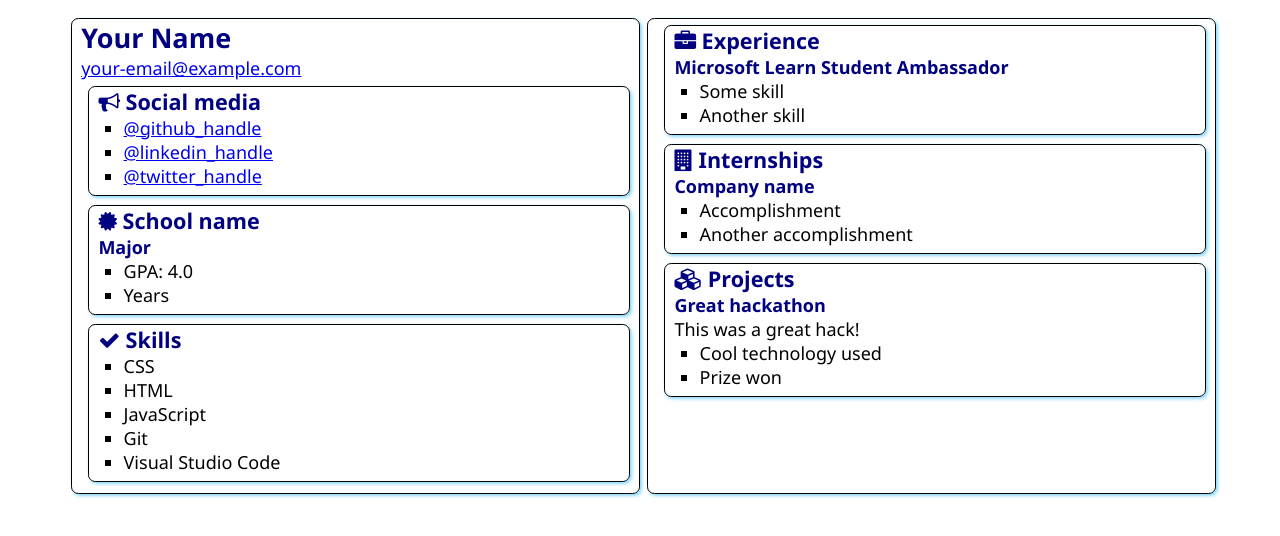
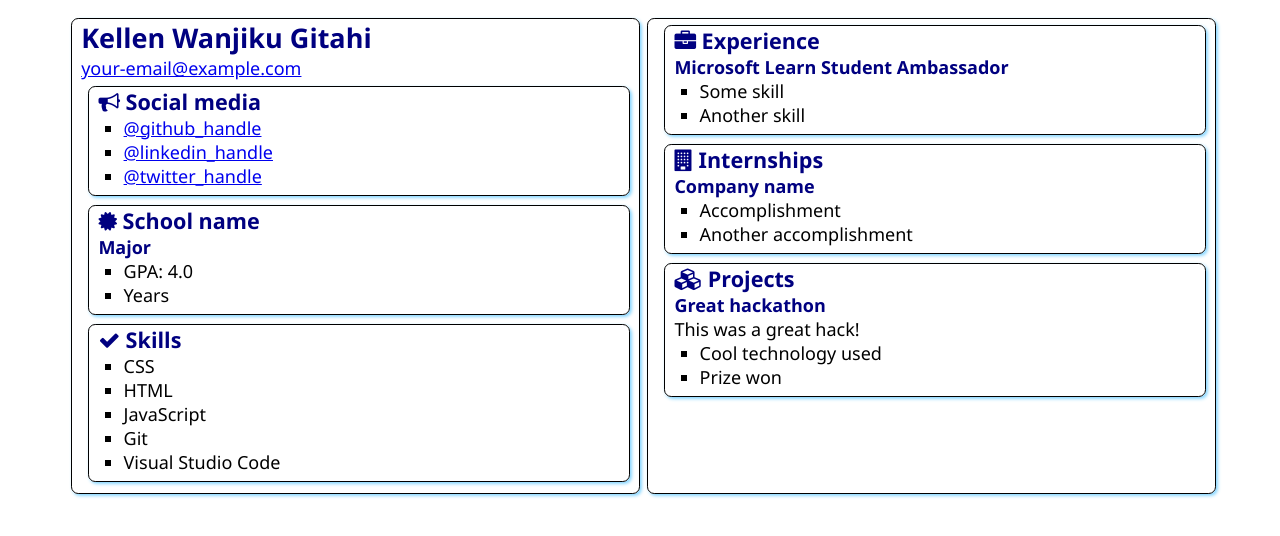
Before and after one commit to Kellenwanjiku/SATechnicalOnboarding, a plain HTML site: page src/index.html in a window 1280 px wide. Drawn offline with Linux system fonts and the light colour scheme.

Commit message:
Added my name
Included my identification name.

```diff
--- a/src/index.html
+++ b/src/index.html
@@ -12,7 +12,7 @@
 <body>
     <main>
         <article class="box">
-            <h1>Your Name</h1>
+            <h1>Kellen Wanjiku Gitahi</h1>
             <div><a href="mailto:your.email@example.com">your-email@example.com</a></div>
 
             <section class="box">
```
